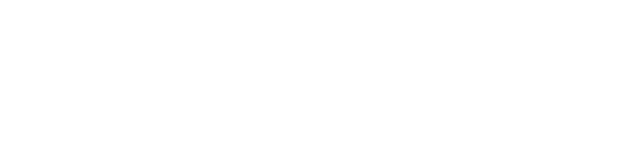
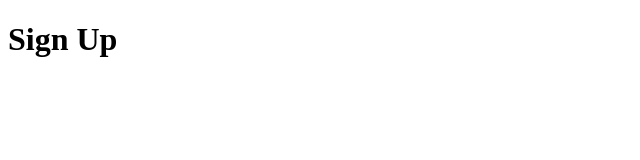
Before and after one commit to Harsh16Bhardwaj/FFT-Revamp, a plain HTML site: page login.html in a window 1280 px wide. Shown: the whole page, without its empty margins (0-640 px from the left). Drawn offline with Linux system fonts and the light colour scheme.

Commit message:
Update login.html

```diff
--- a/login.html
+++ b/login.html
@@ -6,6 +6,8 @@
     <title>Document</title>
 </head>
 <body>
-
+    <div>
+        <h1>Sign Up</h1>
+    </div>
 </body>
 </html>
```
